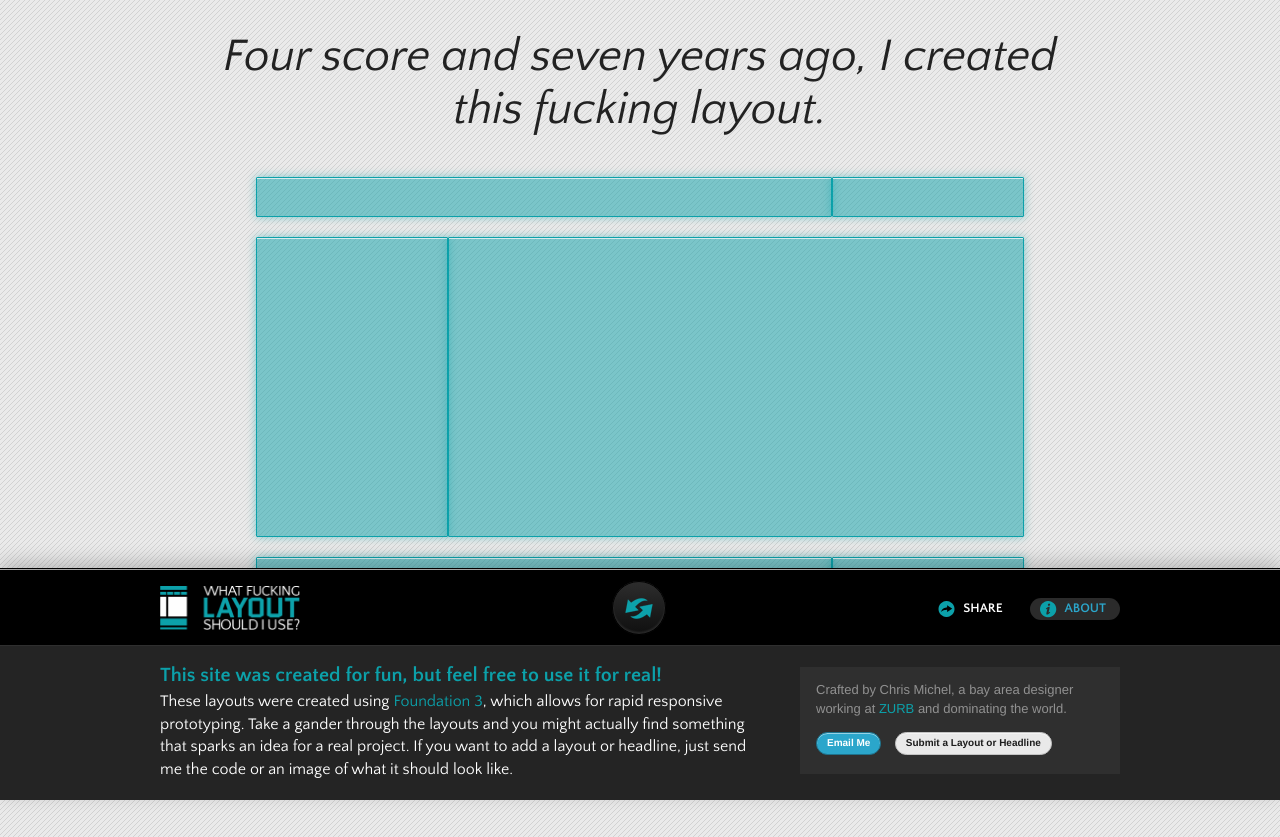
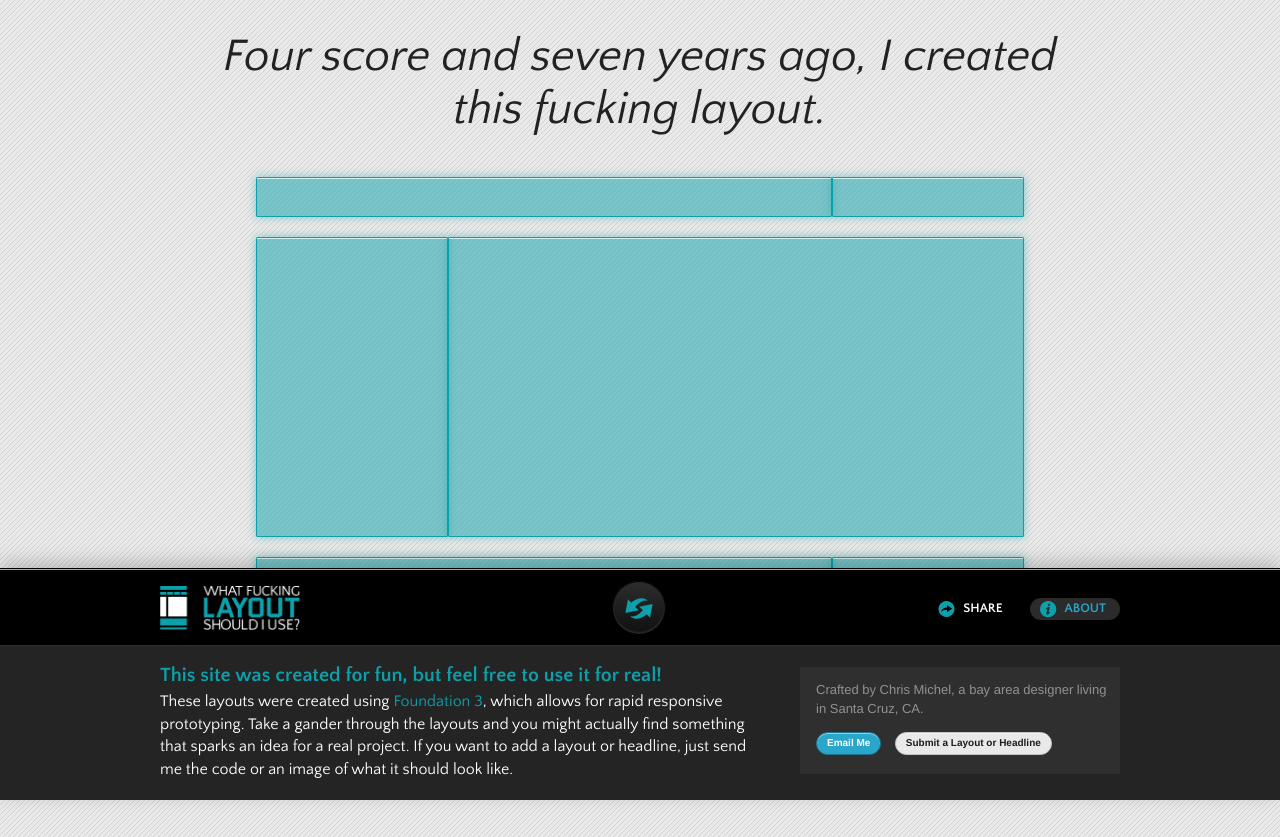
Before and after one commit to mariomc/What-Fucking-Layout-Should-I-Use, a plain HTML site: page index.html in a window 1280 px wide. Both pictures are taken after a click on the link "ABOUT". Drawn offline with Linux system fonts and the light colour scheme.

Commit message:
updated about

```diff
--- a/index.html
+++ b/index.html
@@ -71,7 +71,7 @@
 					<p>These layouts were created using <a href="http://foundation.zurb.com">Foundation 3</a>, which allows for rapid responsive prototyping. Take a gander through the layouts and you might actually find something that sparks an idea for a real project. If you want to add a layout or headline, just send me the code or an image of what it should look like.</p>
 				</div>
 				<div class="panel">
-					<p>Crafted by Chris Michel, a bay area designer working at <a href="http://www.zurb.com">ZURB</a> and dominating the world.</p>
+					<p>Crafted by Chris Michel, a bay area designer living in Santa Cruz, CA.</p>
 					<a class="tiny button round" href="mailto:cm@chrismdesign.com?subject=General Contact Inquiry or Praise">Email Me</a>
 					<a class="tiny button round secondary" href="mailto:cm@chrismdesign.com?subject=Layout or Headline Submission">Submit a Layout or Headline</a>
 				</div>
```
